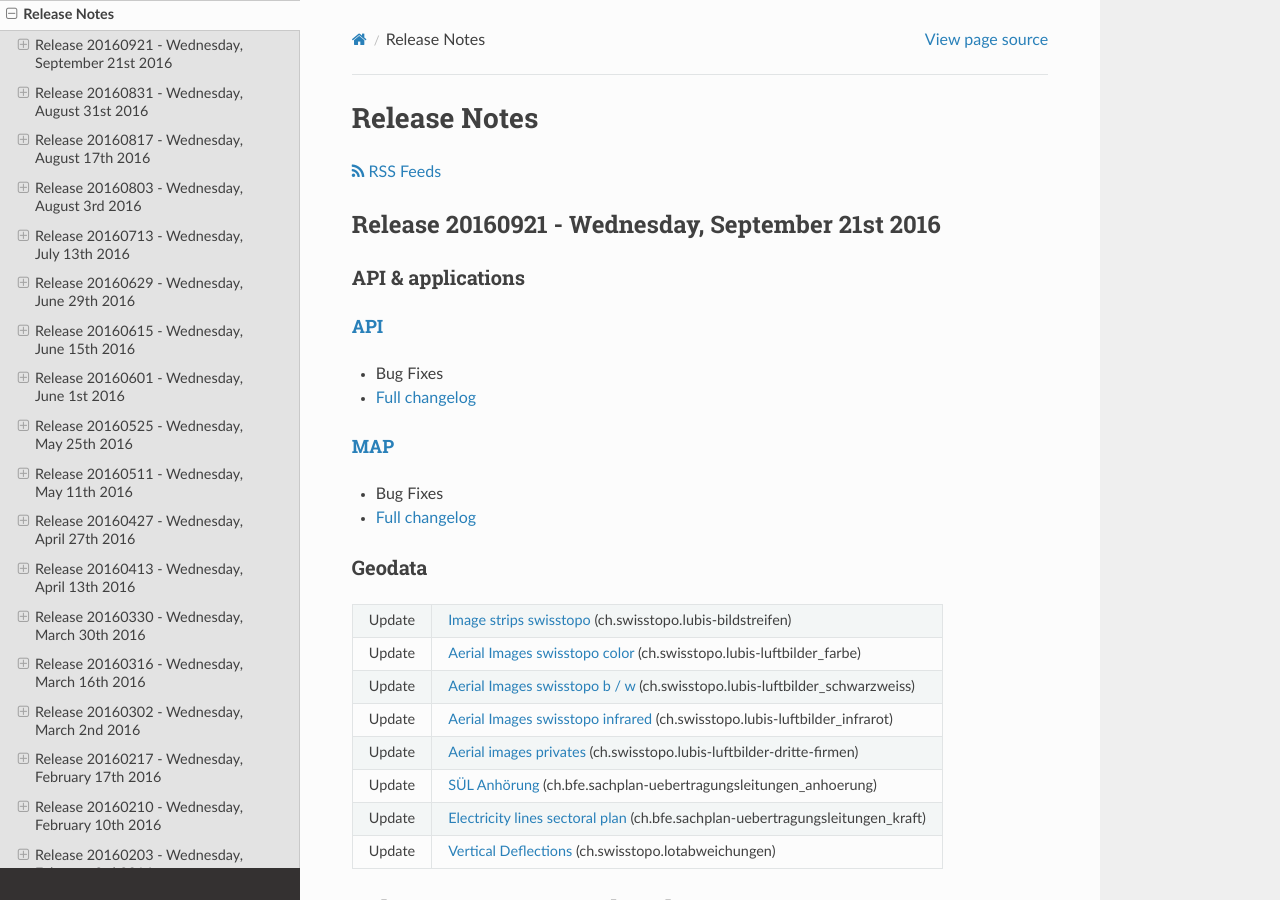
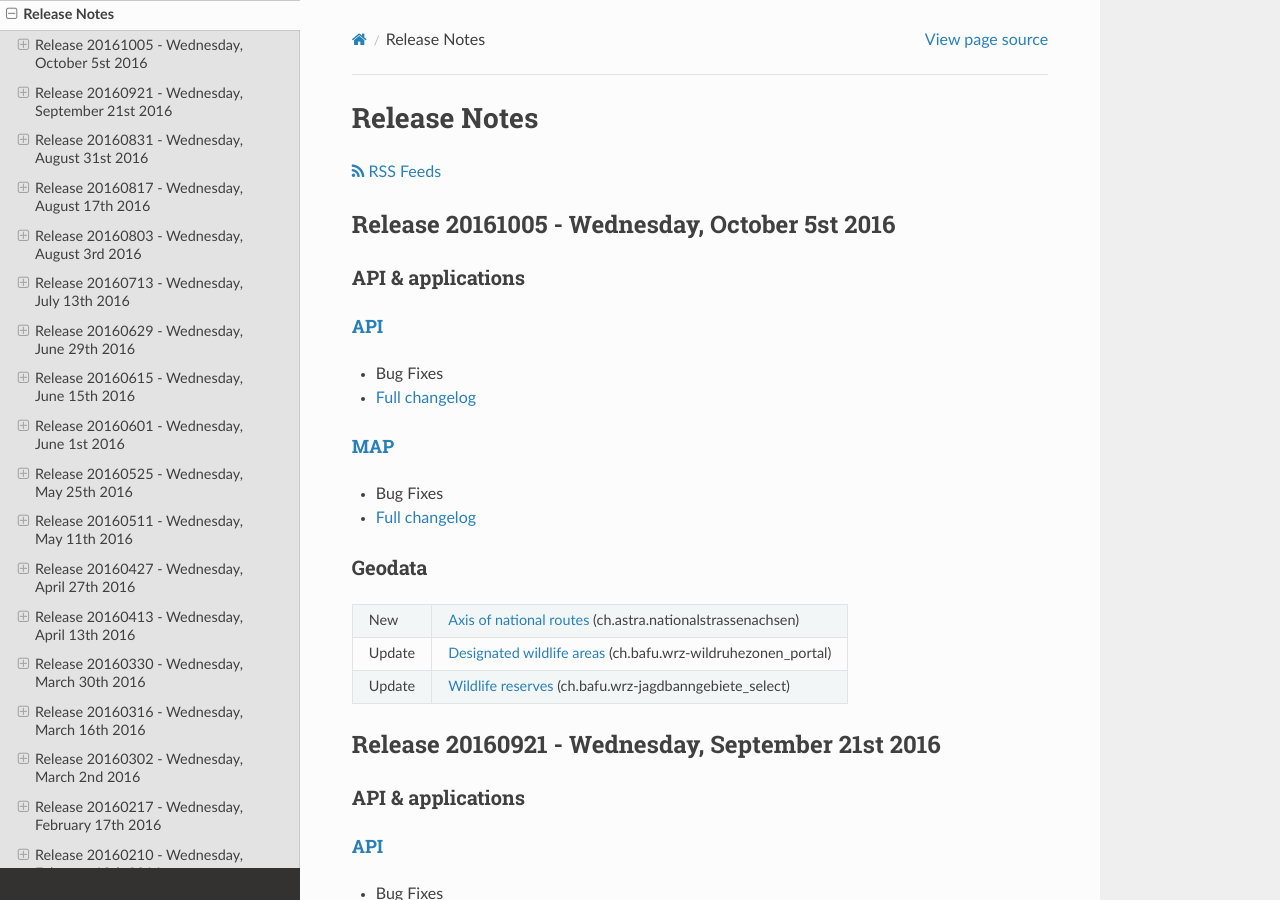
Before and after one commit to swisstopo-test/doc-chsdi3, a Sphinx documentation site: the page built from source/releasenotes/index.rst, in a window 1280 px wide and 900 px high. Built offline with Sphinx 7.4.7 and the Read the Docs theme 2.0.0, drawn with Linux system fonts in a browser that asks for light colours.

Commit message:
Add releasenotes for deploy of 20161005

```diff
--- a/source/releasenotes/index.rst
+++ b/source/releasenotes/index.rst
@@ -13,6 +13,37 @@ Release Notes
 .. raw:: html
 
     <p><a class="reference external" href="rss2.xml"> <i class="fa fa-rss"> RSS Feeds </i></a></p>
+
+.. _releasenotes_20161005:
+
+Release 20161005 - Wednesday, October 5st 2016
+-------------------------------------------------
+
+API & applications
+******************
+
+`API <//api3.geo.admin.ch>`__
+'''''''''''''''''''''''''''''
+- Bug Fixes
+- `Full changelog <https://github.com/geoadmin/mf-chsdi3/compare/r_160921...r_161005>`__
+
+
+`MAP <//map.geo.admin.ch>`__
+'''''''''''''''''''''''''''''
+- Bug Fixes
+- `Full changelog <https://github.com/geoadmin/mf-geoadmin3/compare/r_160921...r_161005>`__
+
+
+Geodata
+*******
++--------+------------------------------------------------------------------------------------------------------------------------------------------------------------------------------------------------------+
+| New    | `Axis of national routes <//map.geo.admin.ch/?layers=ch.astra.nationalstrassenachsen>`__ (ch.astra.nationalstrassenachsen)                                                                           |
++--------+------------------------------------------------------------------------------------------------------------------------------------------------------------------------------------------------------+
+| Update | `Designated wildlife areas <//map.geo.admin.ch/?layers=ch.bafu.wrz-wildruhezonen_portal>`__ (ch.bafu.wrz-wildruhezonen_portal)                                                                       |
++--------+------------------------------------------------------------------------------------------------------------------------------------------------------------------------------------------------------+
+| Update | `Wildlife reserves <//map.geo.admin.ch/?layers=ch.bafu.wrz-jagdbanngebiete_select>`__ (ch.bafu.wrz-jagdbanngebiete_select)                                                                           |
++--------+------------------------------------------------------------------------------------------------------------------------------------------------------------------------------------------------------+
+
 
 .. _releasenotes_20160921:
 
```
